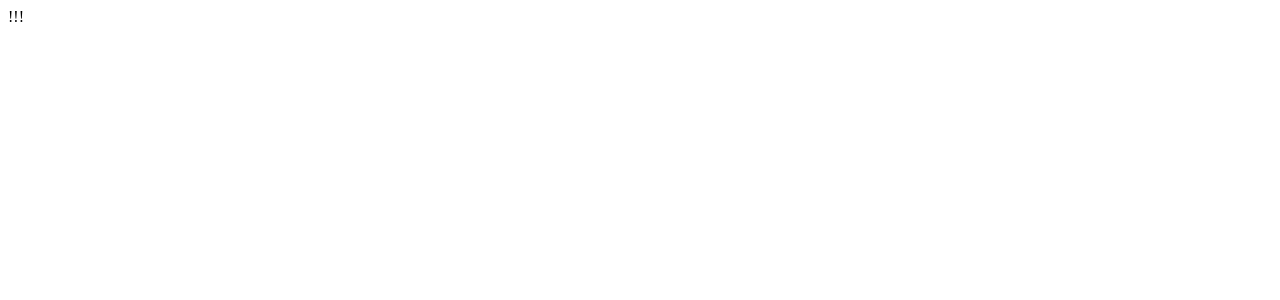
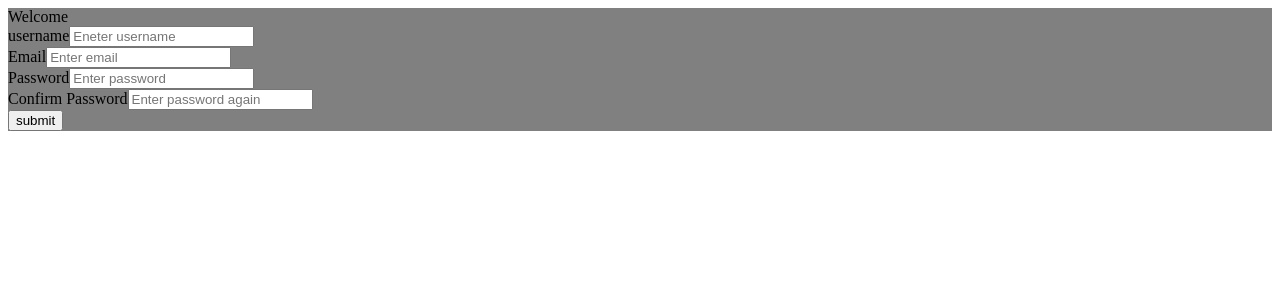
Before and after one commit to minseo0214/RegisterPage, a React app: page / in a window 1280 px wide. Shown: the top 300 px of the page. Built offline with nearby package versions, Linux system fonts and the light colour scheme; the HTML template or start-up script is replaced by a standard one.

Commit message:
body parser  만들기

```diff
--- a/package.json
+++ b/package.json
@@ -12,6 +12,7 @@
   "dependencies": {
     "fs": "^0.0.1-security",
     "koa": "^2.13.4",
+    "koa-bodyparser": "^4.3.0",
     "koa-router": "^11.0.1",
     "koa-static": "^5.0.0",
     "nodemon": "^2.0.19",
--- a/src/client/App.tsx
+++ b/src/client/App.tsx
@@ -4,15 +4,48 @@ import './styles.css'
 //CRUD (Create Read Update Delete)
 export default function App() {
   // 회원 가입 페이지
+  const [name, setName] = React.useState('')
+  const [email, setEmail] = React.useState('')
+  const [password, setPassword] = React.useState('')
+
+  // 정상적인 이메일 포맷인지 확인
+  const isEmail = (email) => {
+    const emailRegex =
+      /^(([^<>()\[\].,;:\s@"]+(\.[^<>()\[\].,;:\s@"]+)*)|(".+"))@(([^<>()[\].,;:\s@"]+\.)+[^<>()[\].,;:\s@"]{2,})$/i
+
+    return emailRegex.test(email)
+  }
+  // 비밀번호 보안상 적절한지 확인
+  // 비밀번호와 비밀번호 확인란이 동일해야함
+  // 비밀번호 가리기
+  // 비밀번호 DB에 저장할 때는 암호화
+
+  const createUser = async (id: number) => {
+    await fetch(`/${id}`, {
+      method: 'POST',
+      headers: {
+        'Content-Type': 'application/json',
+      },
+      body: JSON.stringify({
+        id,
+      }),
+    }).then((res) => {
+      if (res.ok) {
+        alert('생성되었습니다.')
+        // history.push(`/`)
+      }
+    })
+    // post json으로 보내면 됨
+  }
+
   const register = () => {
-    return '!!!'
     return (
       <div className="container">
         Welcome
         {/* username */}
         <div>
           username
-          <input placeholder="Eneter username"></input>
+          <input placeholder="Eneter username" id="name"></input>
         </div>
         {/* email */}
         <div>
@@ -29,6 +62,7 @@ export default function App() {
           Confirm Password
           <input placeholder="Enter password again"></input>
         </div>
+        <button onClick={() => createUser(1)}> submit </button>
       </div>
     )
   }
```
Also changed, not shown: src/server/index.tsx (+7 -1 lines), 1 other file (tests, documents, lock files or other folders).
